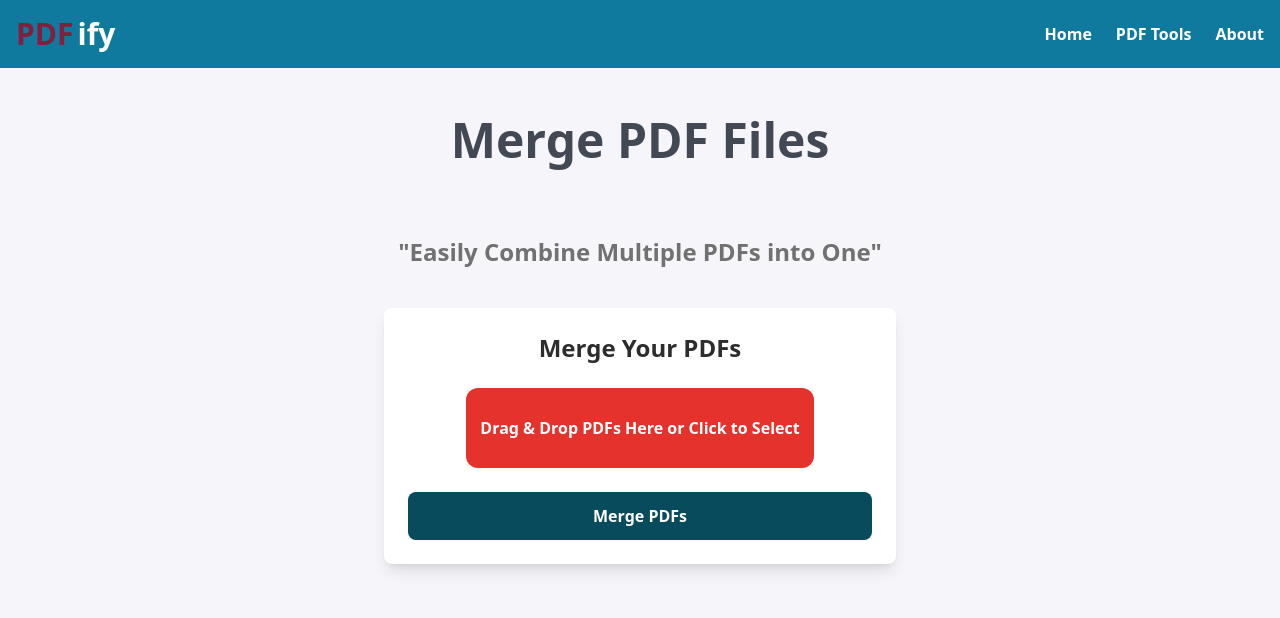
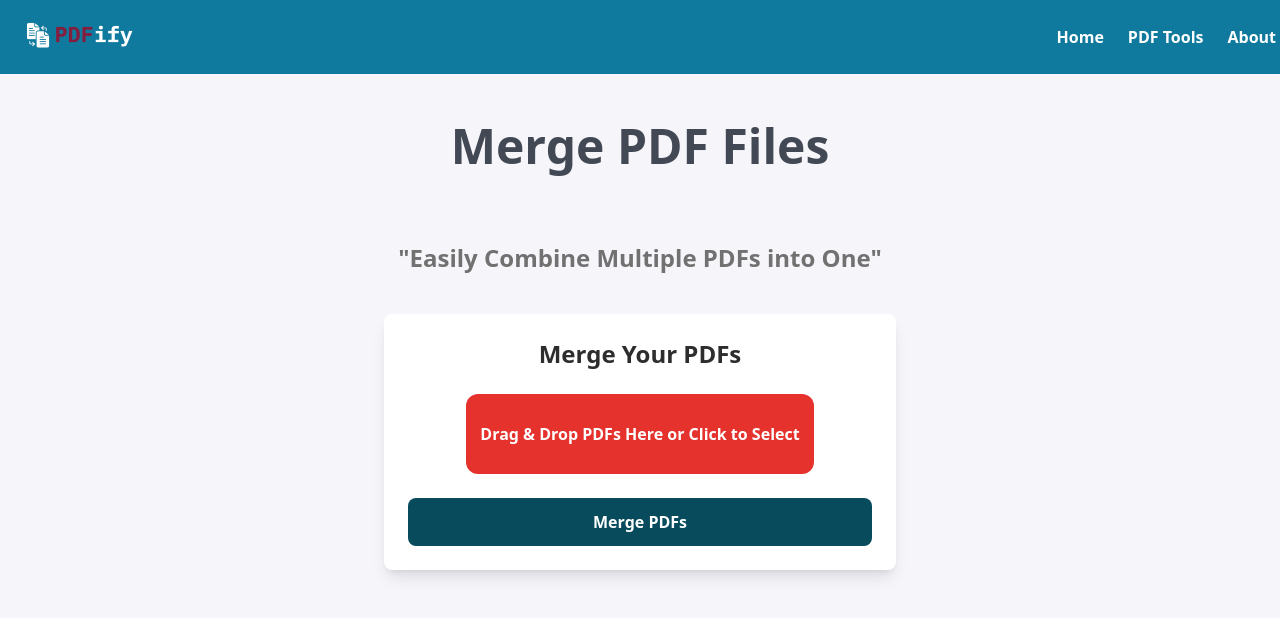
Before and after one commit to umesh0027/Pdfgenerator, a React (Create React App) app: page /merge in a window 1280 px wide. Shown: the top 618 px of the page. Built offline with nearby package versions, Linux system fonts and the light colour scheme.

Commit message:
Update Navbar.jsx

```diff
--- a/src/Components/Navbar.jsx
+++ b/src/Components/Navbar.jsx
@@ -5,7 +5,7 @@
 
 import React, { useState } from "react";
 import { Link } from "react-router-dom";
-
+import Pdflogo from "../images/PDFIFY LOGO.png"
 const Navbar = () => {
   const [isOpen, setIsOpen] = useState(false);  // For the mobile menu
   const [dropdownOpen, setDropdownOpen] = useState(false);  // For the dropdown menu
@@ -21,12 +21,16 @@ const Navbar = () => {
   };
 
   return (
-    <nav className="bg-blue-300 p-4 shadow-md">
+    <nav className="bg-blue-300 p-1 shadow-md">
       <div className="max-w-7xl mx-auto flex justify-between items-center">
+
         {/* Logo */}
-        <div className="flex items-center space-x-1 text-3xl font-bold">
-          <Link to="/" className="text-pink-600">PDF</Link>
-          <Link to="/" className="text-white">ify</Link>
+        <div className="">
+           <Link to="/">
+            <img src={Pdflogo} alt="PDFify" width={150} height={40} loading="lazy" className="" />
+          </Link>
+{/*           <Link to="/" className="text-pink-600">PDF</Link>
+          <Link to="/" className="text-white">ify</Link> */}
         </div>
 
         {/* Menu (Desktop and Mobile) */}
```
